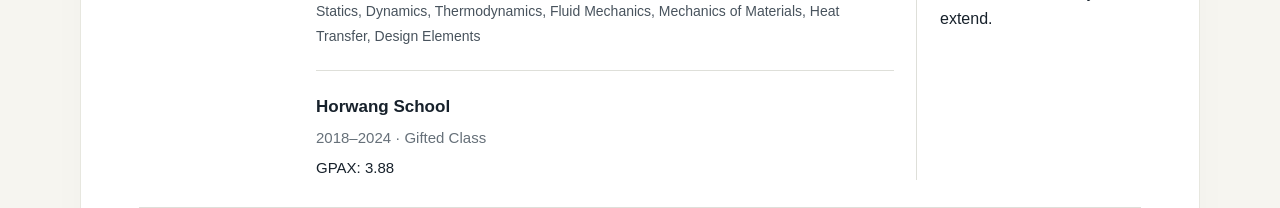
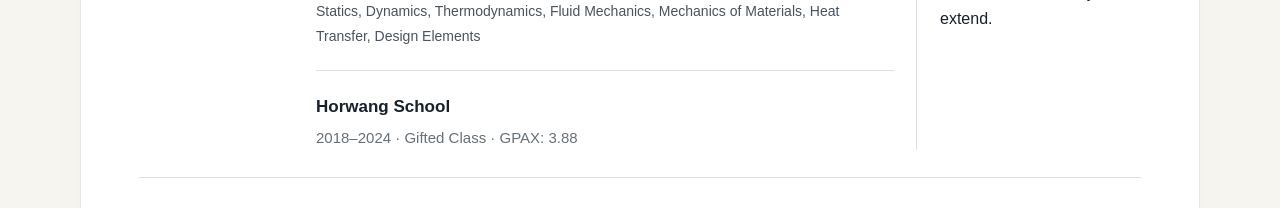
Before and after one commit to Natthabhat/engineering-portfolio, a Next.js app: page / in a window 1280 px wide. Shown: the part 744-952 px from the top of the page. Built offline with nearby package versions, Linux system fonts and the light colour scheme.

Commit message:
Place GPAX alongside Gifted Class

```diff
--- a/components/portfolio.tsx
+++ b/components/portfolio.tsx
@@ -15,7 +15,7 @@
     <div className="home-photos"><div className="formal-photo"><Image src="/images/portrait-formal.jpg" alt="Natthabhat Nilsuwan in university uniform" fill sizes="(max-width: 700px) 40vw, 130px" preload/></div><div className="casual-photo"><Image src="/images/portrait-painting.jpg" alt="Natthabhat painting at an outdoor table" fill sizes="(max-width: 700px) 44vw, 158px" loading="eager"/></div></div>
    </section>
    <section id="summary" className="home-summary" aria-labelledby="summary-title"><h2 id="summary-title">Summary</h2><p>{resumeOverview.summary}</p></section>
-   <section className="education-summary"><h2>Education</h2><div><p className="education-degree"><strong>{resumeOverview.education.degree}</strong></p><p>{resumeOverview.education.institution}</p><p className="education-period">{resumeOverview.education.period} · {resumeOverview.education.stage}</p><p className="education-coursework"><span>Relevant coursework</span>{resumeOverview.education.coursework.join(", ")}</p><div className="education-school"><p><strong>{resumeOverview.education.school.institution}</strong></p><p className="education-period">{resumeOverview.education.school.period} · {resumeOverview.education.school.program}</p><p>GPAX: {resumeOverview.education.school.gpax}</p></div></div><div className="internship"><span>INTERNSHIP AVAILABILITY</span><p>{resumeOverview.availability}</p></div></section>
+   <section className="education-summary"><h2>Education</h2><div><p className="education-degree"><strong>{resumeOverview.education.degree}</strong></p><p>{resumeOverview.education.institution}</p><p className="education-period">{resumeOverview.education.period} · {resumeOverview.education.stage}</p><p className="education-coursework"><span>Relevant coursework</span>{resumeOverview.education.coursework.join(", ")}</p><div className="education-school"><p><strong>{resumeOverview.education.school.institution}</strong></p><p className="education-period">{resumeOverview.education.school.period} · {resumeOverview.education.school.program} · GPAX: {resumeOverview.education.school.gpax}</p></div></div><div className="internship"><span>INTERNSHIP AVAILABILITY</span><p>{resumeOverview.availability}</p></div></section>
    <section id="experience" className="experience-summary"><div className="section-title"><h2>Experience</h2><p>A brief overview. Select an experience to read the full story.</p></div>
     {resumeOverview.experiences.map((e,i)=><Link href={`/experience/${e.id}`} key={e.id} className="experience-row"><span className="row-number">0{i+1}</span><div className="row-content"><div className="row-heading"><h3><ResumeText text={e.title}/></h3></div><ul>{e.summary.map(s=><li key={s}><ResumeText text={s}/></li>)}</ul></div></Link>)}
    </section>
```
